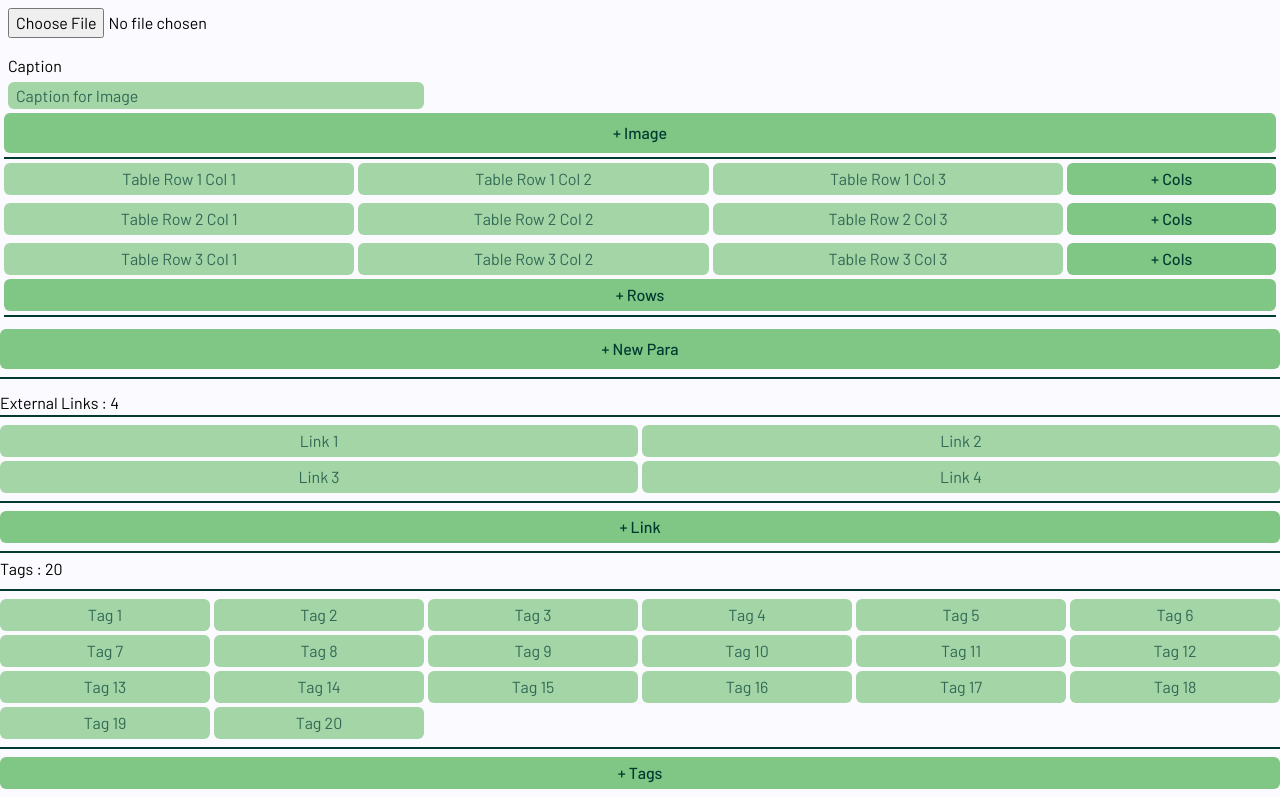
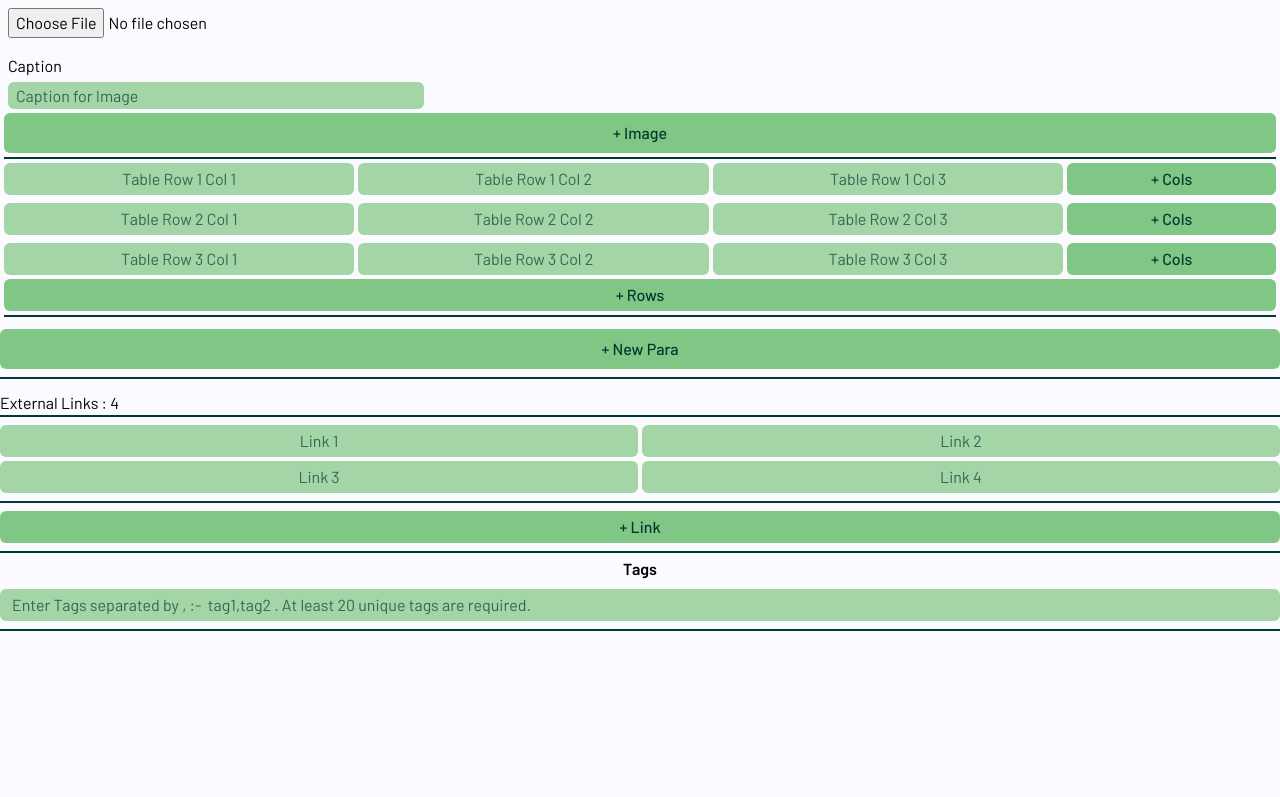
Before and after one commit to MKS1699/stopLoss, a Next.js app: page /pages/admin/adminPanel/createPost in a window 1280 px wide. Shown: the part 533-1330 px from the top of the page. After the commit the page ends 1172 px from the top, so only its background shows below. Built offline with nearby package versions, Linux system fonts and the light colour scheme.

Commit message:
update: new method for creating tags

```diff
--- a/app/pages/admin/adminPanel/components/PostTags.tsx
+++ b/app/pages/admin/adminPanel/components/PostTags.tsx
@@ -2,53 +2,48 @@
 
 import { useEffect, useState } from "react";
 import { PostTitleBarPropsTypes } from "./PostTitleBar";
-import { PostTag } from ".";
+import { useAppDispatch } from "@/app/hooks";
+import { setPostTags } from "@/app/redux/slice/postSlice";
 
 interface PostTagsPropsTypes extends PostTitleBarPropsTypes {}
 
+// todo :
+// check for duplicate tags and alert the user based on it
+
 const PostTags = ({ screen }: PostTagsPropsTypes) => {
-  const [nTags, setNTags] = useState<number>(0);
-  const [nTagsArr, setNTagsArr] = useState<number[] | []>([]);
+  const dispatch = useAppDispatch();
+  // tags state
+  const [tags, setTags] = useState<string[]>([]); // individual tags
+  const [tagsString, setTagsString] = useState<string>(""); //tag string raw input
 
-  // initial Tags rendering which will be 20
-  useEffect(() => {
-    setNTags(20);
-  }, []);
-
-  // function for creating Tags Arr
-  function createTagsArr() {
-    let arr: number[] | [] = [];
-    for (var i = 0; i < nTags; i++) {
-      arr[i] = i;
-    }
-    setNTagsArr(arr);
+  // function for turning raw tags string into individual tags
+  function handleTags() {
+    let tagsArr: string[] = tagsString.split(",");
+    setTags(tagsArr);
   }
 
-  // creating nTagsArr every time nTags are incremented
+  // creating individual tags on tagString update
   useEffect(() => {
-    createTagsArr();
-  }, [nTags]);
+    handleTags();
+  }, [tagsString]);
 
-  // increment nTagsArr
-  function incrementNTags() {
-    setNTags((prev: number) => prev + 20);
-  }
+  // function for updating individual tags in the raw string
+  useEffect(() => {
+    for (var i = 0; i < tags.length; i++) {
+      dispatch(setPostTags({ tag: tags[i], tagID: i }));
+    }
+  }, [tags]);
+
   return (
-    <div className="w-full h-auto flex flex-col gap-2">
-      <div className="w-full h-auto self-center">Tags : {nTags}</div>
-      <div className="w-full h-auto grid grid-cols-3 md:grid-cols-4 lg:grid-cols-5 xl:grid-cols-6 grid-flow-row gap-1 border-y-2 border-solid border-[#003b31] dark:border-[#4cb050] py-2">
-        {nTagsArr.map((tagID: number) => {
-          return (
-            <PostTag screen={screen} tagID={tagID} key={`Post Tag ${tagID}`} />
-          );
-        })}
-      </div>
-      <div
-        className="w-full h-fit p-1 text-base bg-[#4cb050] bg-opacity-70 text-[#003b31] rounded-md cursor-pointer text-center self-center dark:text-black font-medium mb-2"
-        onClick={incrementNTags}
-      >
-        + Tags
-      </div>
+    <div className="w-full h-auto flex flex-col justify-evenly items-center justify-items-center mb-2 gap-2 border-b-2 border-solid border-[#003b31] dark:border-[#4cb050] pb-2">
+      <div className="font-semibold">Tags</div>
+      <input
+        type="text"
+        className="w-full h-fit p-1 text-base bg-[#4cb050] bg-opacity-50 text-[#003b31] rounded-md cursor-text outline-none placeholder:text-[#003b31] placeholder:text-opacity-70 text-left indent-2"
+        placeholder={`Enter Tags separated by , :-  tag1,tag2 . At least 20 unique tags are required.`}
+        onChange={(e) => setTagsString(e.target.value.toString())}
+        value={tagsString}
+      />
     </div>
   );
 };
```
